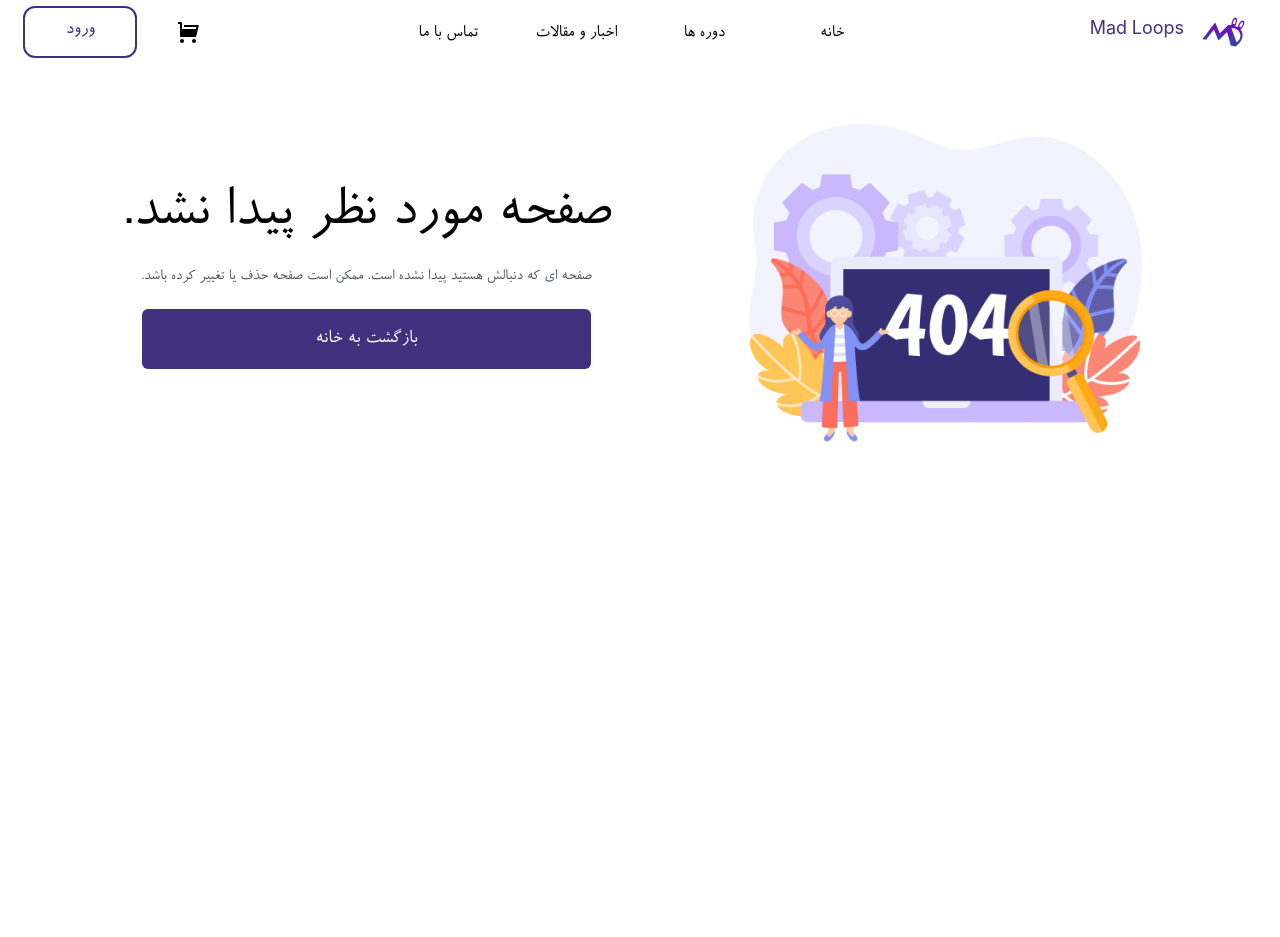
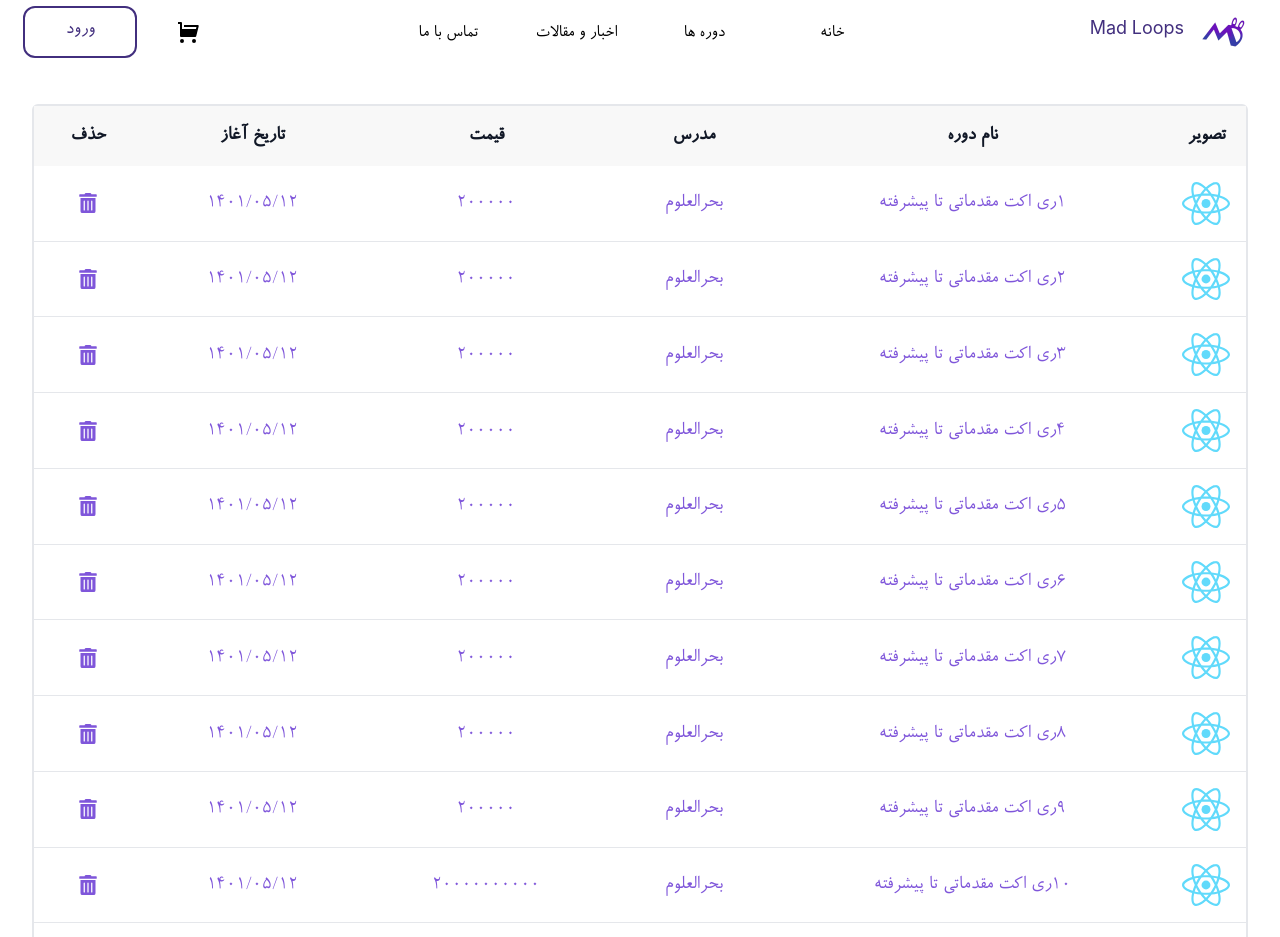
Before and after one commit to msafarianarkuli/madloops, a React (Create React App) app: page /cart in a window 1280 px wide. Shown: the top 937 px of the page. Before the commit the page ends 800 px from the top, so only its background shows below. Built offline with nearby package versions, Linux system fonts and the light colour scheme.

Commit message:
add datpicker in sign-up page add cart in project

```diff
--- a/src/App.js
+++ b/src/App.js
@@ -20,6 +20,7 @@ import EditProfile from "./Components/content/Panel/EditProfile";
 import SignUpPage from "./Screens/Sign-up/sign-up.component";
 import ForgetPasswordPage from "./Screens/Forget-Password/forget-password.component";
 import LoginPage from "./Screens/Login/login.component";
+import CartPage from "./Components/content/Cart/cart.component";
 
 const App = () => {
   return (
@@ -27,6 +28,7 @@ const App = () => {
       <Routes>
         <Route path="/" element={<Navigation />}>
           <Route index element={<LandingPage />} />
+          <Route path="cart" element={<CartPage />} />
           <Route path="blogs" element={<BlogsPage />} />
           <Route path="course" element={<CoursesPage />} />
           <Route path="single-course" element={<SingleCourse />} />
--- a/src/Components/Navigation/navigation.component.jsx
+++ b/src/Components/Navigation/navigation.component.jsx
@@ -60,9 +60,13 @@ const Navigation = () => {
           </div>
           <div className="menu xl:col-span-1 lg:col-span-2 md:col-span-2 md:block hidden">
             <div className="grid grid-cols-2 h-16">
-              <div className="flex justify-end items-center col-span-1">
+              <Link
+                className="flex justify-end items-center col-span-1"
+                to="cart"
+              >
                 <RiShoppingCartFill className="xl:ml-4 h-6 lg:ml-8 md:ml-12 text-2xl cursor-pointer duration-100 ease-in-out hover:scale-125 hover:text-deep-purple" />
-              </div>
+              </Link>
+
               <div className="flex justify-center items-center col-span-1">
                 <Link to="login">
                   <Button
--- a/src/Components/common/Animate-AuthRightSkill-SVG/animate-auth-right-skill-svg.component.jsx
+++ b/src/Components/common/Animate-AuthRightSkill-SVG/animate-auth-right-skill-svg.component.jsx
@@ -22,7 +22,7 @@ const AnimateAuthRightSkill = () => {
           id="authTik"
           d="M3.66302 8.90871C2 8.5 0.662966 9.90871 1.16302 11.4088C1.66307 12.9089 8.66304 19.4087 8.66304 19.4087C10.263 21.4087 12.3297 20.242 13.163 19.4087C13.163 19.4087 26.8774 5.90872 28.1629 4.4088C29.4485 2.90887 27.1629 -0.0911254 25.163 1.40876C23.1631 2.90865 10.663 15.4088 10.663 15.4088C4.66302 8.90871 3.66302 8.90871 3.66302 8.90871Z"
           stroke="#7A58C9"
-          stroke-width="2"
+          strokeWidth="2"
         />
       </svg>
     </div>
--- a/src/Components/common/Animate-SignUp-SVG/animate-signup-svg.component.jsx
+++ b/src/Components/common/Animate-SignUp-SVG/animate-signup-svg.component.jsx
@@ -25,27 +25,27 @@ const AnimateSignUpSvg = () => {
           id="roundStrock"
           d="M217.41 71.4243C225.643 65.5702 227.656 54.0386 220.689 46.7233C204.234 29.4451 183.181 17.0168 159.835 11.0221C130.551 3.50252 99.5508 6.59151 72.3264 19.7418C45.102 32.8921 23.4114 55.2547 11.0975 82.8675C-1.2164 110.48 -3.3585 141.561 5.05071 170.602C13.4599 199.643 31.8775 224.77 57.0404 241.53C82.2033 258.291 112.487 265.604 142.526 262.173C172.564 258.742 200.419 244.789 221.154 222.786C237.684 205.244 248.839 183.49 253.517 160.092C255.497 150.186 247.633 141.515 237.546 140.965V140.965C227.459 140.416 219.016 148.238 216.472 158.015C212.631 172.781 205.127 186.451 194.53 197.696C179.721 213.411 159.828 223.376 138.374 225.826C116.921 228.277 95.2923 223.054 77.3211 211.083C59.35 199.113 46.1962 181.167 40.1904 160.426C34.1846 139.685 35.7145 117.488 44.509 97.7673C53.3034 78.0464 68.7948 62.0752 88.2383 52.6833C107.682 43.2915 129.822 41.0853 150.737 46.4558C165.702 50.2988 179.349 57.8438 190.486 68.2729C197.86 75.178 209.177 77.2785 217.41 71.4243V71.4243Z"
           stroke="#00C9A3"
-          stroke-width="14"
+          strokeWidth="14"
           mask="url(#path-1-inside-1_0_1)"
         />
         <path
           id="roundStrock2"
           d="M217.41 71.4243C225.643 65.5702 227.656 54.0386 220.689 46.7233C204.234 29.4451 183.181 17.0168 159.835 11.0221C130.551 3.50252 99.5508 6.59151 72.3264 19.7418C45.102 32.8921 23.4114 55.2547 11.0975 82.8675C-1.2164 110.48 -3.3585 141.561 5.05071 170.602C13.4599 199.643 31.8775 224.77 57.0404 241.53C82.2033 258.291 112.487 265.604 142.526 262.173C172.564 258.742 200.419 244.789 221.154 222.786C237.684 205.244 248.839 183.49 253.517 160.092C255.497 150.186 247.633 141.515 237.546 140.965V140.965C227.459 140.416 219.016 148.238 216.472 158.015C212.631 172.781 205.127 186.451 194.53 197.696C179.721 213.411 159.828 223.376 138.374 225.826C116.921 228.277 95.2923 223.054 77.3211 211.083C59.35 199.113 46.1962 181.167 40.1904 160.426C34.1846 139.685 35.7145 117.488 44.509 97.7673C53.3034 78.0464 68.7948 62.0752 88.2383 52.6833C107.682 43.2915 129.822 41.0853 150.737 46.4558C165.702 50.2988 179.349 57.8438 190.486 68.2729C197.86 75.178 209.177 77.2785 217.41 71.4243V71.4243Z"
           stroke="#00C9A3"
-          stroke-width="14"
+          strokeWidth="14"
           mask="url(#path-1-inside-1_0_1)"
         />
         <path
           id="Tik"
           d="M136.025 191.659C99.5108 210.566 76.7037 175.511 71.9397 145.241C67.1757 114.97 78.5339 87.4487 96 97C110.5 104.929 107.006 160.668 130.012 145.241C199.606 98.5732 426 -38.0004 361.61 16.2986C361.61 16.2986 172.538 172.752 136.025 191.659Z"
           stroke="#422F7E"
-          stroke-width="7"
+          strokeWidth="7"
         />
         <path
           id="Tik2"
           d="M136.025 191.659C99.5108 210.566 76.7037 175.511 71.9397 145.241C67.1757 114.97 78.5339 87.4487 96 97C110.5 104.929 107.006 160.668 130.012 145.241C199.606 98.5732 426 -38.0004 361.61 16.2986C361.61 16.2986 172.538 172.752 136.025 191.659Z"
           stroke="#422F7E"
-          stroke-width="7"
+          strokeWidth="7"
         />
       </svg>
     </div>
--- a/src/Components/common/Date-Picker/date-picker-component.jsx
+++ b/src/Components/common/Date-Picker/date-picker-component.jsx
@@ -1,32 +1,35 @@
-import React from 'react';
-import { useField, useFormikContext } from 'formik';
-import DatePicker from 'react-multi-date-picker';
-import persian from 'react-date-object/calendars/persian';
-import persian_fa from 'react-date-object/locales/persian_fa';
-import 'react-multi-date-picker/styles/colors/purple.css';
+import React from "react";
+import { useField, useFormikContext } from "formik";
+import DatePicker from "react-multi-date-picker";
+import persian from "react-date-object/calendars/persian";
+import persian_fa from "react-date-object/locales/persian_fa";
+import "react-multi-date-picker/styles/colors/purple.css";
 
-const CustomDatePicker = ({ label, className, ...props }) => {
+const CustomDatePicker = ({
+  label,
+  className,
+  classForm,
+  classLabel,
+  ...props
+}) => {
   const [field, meta] = useField(props);
   const { setFieldValue } = useFormikContext();
   return (
-    <>
-      {label ? (
-        <label className="text-gray-600 block mb-2 text-lg">
-          {label}
-        </label>
-      ) : null}
+    <div className={classForm}>
+      {label ? <label className={classLabel}>{label}</label> : null}
       <DatePicker
         calendar={persian}
         locale={persian_fa}
         calendarPosition="top-bottom"
         {...props}
         {...field}
+        value={field.value || new Date()}
         selected={(field.value && new Date(field.value)) || null}
         onChange={(val) => {
           setFieldValue(field.name, val);
         }}
         inputClass={className}
-        containerStyle={{ width: '100%' }}
+        containerStyle={{ width: "100%" }}
         className="purple"
       />
 
@@ -35,7 +38,7 @@ const CustomDatePicker = ({ label, className, ...props }) => {
           <div className="error">{meta.error}</div>
         ) : null}
       </div>
-    </>
+    </div>
   );
 };
 
--- a/src/Components/common/Inputs/phoneNumber.styles.scss
+++ b/src/Components/common/Inputs/phoneNumber.styles.scss
@@ -1000,6 +1000,10 @@
   transition: box-shadow ease 0.25s, border-color ease 0.25s;
   padding-top: 10.5px;
   padding-bottom: 10.5px;
+
+  @media (max-width: 639px) {
+    width: 320px;
+  }
 }
 
 .react-tel-input .form-control:focus {
@@ -1009,7 +1013,7 @@
 
 .react-tel-input .flag-dropdown {
   position: absolute;
-  top: 20px;
+  top: 22px;
   padding: 0;
   width: 0;
   height: 0;
--- /dev/null
+++ b/src/Components/content/Cart/cart-table.component.jsx
@@ -0,0 +1,44 @@
+import React from "react";
+import Data from "./../../../Core/services/Fake Service/DashCourses";
+import TableRow from "./../Panel/TableRow";
+import { FaTrashAlt } from "react-icons/fa";
+
+const CartTable = ({ Data }) => {
+  return (
+    <table className="min-w-full">
+      <thead className="text-base lg:text-xl font-bold bg-[#f8f8f8]">
+        <tr>
+          <th scope="col" className="text-gray-900 py-4 hidden lg:block">
+            تصویر
+          </th>
+          <th scope="col" className="text-gray-900 py-4">
+            نام دوره
+          </th>
+          <th scope="col" className="text-gray-900 py-4 hidden sm:block">
+            مدرس
+          </th>
+          <th scope="col" className="text-gray-900 py-4">
+            قیمت
+          </th>
+          <th scope="col" className="text-gray-900 py-4 hidden lg:block">
+            تاریخ آغاز
+          </th>
+          <th scope="col" className="text-gray-900 py-4">
+            حذف
+          </th>
+        </tr>
+      </thead>
+      <tbody>
+        {Data.map((course) => (
+          <TableRow
+            key={course.id}
+            course={course}
+            icon={<FaTrashAlt className="mx-auto" />}
+          />
+        ))}
+      </tbody>
+    </table>
+  );
+};
+
+export default CartTable;
--- /dev/null
+++ b/src/Components/content/Cart/cart.component.jsx
@@ -0,0 +1,23 @@
+import React from "react";
+import CartTable from "./cart-table.component";
+import Data from "./../../../Core/services/Fake Service/DashCourses";
+import { Button } from "./../../common/button-component/button.component";
+
+const CartPage = () => {
+  return (
+    <div className="w-[95%] m-auto border-2 mt-10 rounded-md">
+      <CartTable Data={Data} />
+      <div className="flex justify-between">
+        <div className="font-bold text-black text-xl p-5">
+          قیمت کل محصولات:
+          {Data.reduce((a, b) => a + b.price, 0)} تومان
+        </div>
+        <Button className="btn btn-primary rounded-none text-xl">
+          ورود و ثبت سفارش
+        </Button>
+      </div>
+    </div>
+  );
+};
+
+export default CartPage;
--- a/src/Components/content/SignUp/sign-up-second.component.jsx
+++ b/src/Components/content/SignUp/sign-up-second.component.jsx
@@ -8,6 +8,7 @@ import { Form, Formik } from "formik";
 import * as Yup from "yup";
 import { Link } from "react-router-dom";
 import PhoneNumberField from "../../common/Inputs/InputPhoneNumber.component";
+import CustomDatePicker from "../../common/Date-Picker/date-picker-component";
 
 const SignUpSecondPage = (props) => {
   const handleSubmit = (values) => {
@@ -37,13 +38,11 @@ const SignUpSecondPage = (props) => {
       <Formik
         initialValues={props.data}
         validationSchema={Yup.object({
-          nationalId: Yup.number()
-            .required("لطفا فیلد شماره ملی را وارد کنید")
-            .typeError("شماره ملی خود را صحیح وارد کنید")
-            .positive("شماره ملی نمی تواند با منها شروع شود")
-            .integer("شماره ملی نمی‌ تواند شامل اعشار باشد")
-            .min(99999, "شماره ملی نباید از 5 رقم کمتر باشد")
-            .max(9999999999, "شماره ملی نباید از 10 رقم بیشتر باشد"),
+          nationalId: Yup.string()
+            .required("لطفا فیلد کد ملی را پر کنید")
+            .matches(/^[0-9]+$/, "الگوی وارد شده صحیح نمی باشد")
+            .min(10, "تعداد ارقام کد ملی صحیح نیست")
+            .max(10, "تعداد ارقام کد ملی صحیح نیست"),
 
           phoneNumber: Yup.string()
             .required("شماره تماس را وارد کنید")
@@ -54,10 +53,7 @@ const SignUpSecondPage = (props) => {
 
           birthDate: Yup.string()
             .required("لطفا فیلد تاریخ تولد را پر کنید")
-            .matches(
-              /^[1-4]\d{3}\/((0[1-6]\/((3[0-1])|([1-2][0-9])|(0[1-9])))|((1[0-2]|(0[7-9]))\/(30|([1-2][0-9])|(0[1-9]))))$/,
-              "تاریخ وارد شده صحیح نیست"
-            ),
+            .nullable(),
         })}
         onSubmit={handleSubmit}
       >
@@ -84,16 +80,13 @@ const SignUpSecondPage = (props) => {
                 dropdownClass="bottom-full absolute"
                 classError="text-red-500 h-[20px] mt-1 mr-1"
               />
-              <InputFeild
+              <CustomDatePicker
                 classForm="flex flex-col mt-2 h-24"
                 label="تاریخ تولد:"
                 name="birthDate"
-                type="text"
-                id="birthDate"
-                classInput="ltr sm:w-96 w-80 p-2 mb-1 border-2 border-[#B7B7B7] focus:border-transparent focus:input-shadow bg-white rounded-[15px] outline-none duration-300"
+                className="ltr sm:w-96 w-80 p-2 mb-1 border-2 border-[#B7B7B7] focus:border-transparent focus:input-shadow bg-white rounded-[15px] outline-none duration-300"
                 classLabel="text-xl mb-2"
-                placeholder="تاریخ تولد خود را وارد کنید..."
-                classError="text-red-500 h-[20px] mb-1"
+                placeholder="1401/06/12"
               />
             </div>
             <div className="mt-2 h-14 flex justify-center">
--- a/src/Core/services/Fake Service/DashCourses.js
+++ b/src/Core/services/Fake Service/DashCourses.js
@@ -1,93 +1,93 @@
-import { v4 as uuidv4 } from 'uuid';
-import reactIcon from '../../../Assets/img-user-panel/React-icon.svg';
+import { v4 as uuidv4 } from "uuid";
+import reactIcon from "../../../Assets/img-user-panel/React-icon.svg";
 const Data = [
   {
     id: uuidv4(),
     icon: reactIcon,
-    name: '1ری اکت مقدماتی تا پیشرفته',
-    teacher: 'بحرالعلوم',
-    price: '200.000',
-    data: '1401/05/12',
+    name: "1ری اکت مقدماتی تا پیشرفته",
+    teacher: "بحرالعلوم",
+    price: 200000,
+    data: "1401/05/12",
   },
   {
     id: uuidv4(),
     icon: reactIcon,
-    name: '2ری اکت مقدماتی تا پیشرفته',
-    teacher: 'بحرالعلوم',
-    price: '200.000',
-    data: '1401/05/12',
+    name: "2ری اکت مقدماتی تا پیشرفته",
+    teacher: "بحرالعلوم",
+    price: 200000,
+    data: "1401/05/12",
   },
   {
     id: uuidv4(),
     icon: reactIcon,
-    name: '3ری اکت مقدماتی تا پیشرفته',
-    teacher: 'بحرالعلوم',
-    price: '200.000',
-    data: '1401/05/12',
+    name: "3ری اکت مقدماتی تا پیشرفته",
+    teacher: "بحرالعلوم",
+    price: 200000,
+    data: "1401/05/12",
   },
   {
     id: uuidv4(),
     icon: reactIcon,
-    name: '4ری اکت مقدماتی تا پیشرفته',
-    teacher: 'بحرالعلوم',
-    price: '200.000',
-    data: '1401/05/12',
+    name: "4ری اکت مقدماتی تا پیشرفته",
+    teacher: "بحرالعلوم",
+    price: 200000,
+    data: "1401/05/12",
   },
   {
     id: uuidv4(),
     icon: reactIcon,
-    name: '5ری اکت مقدماتی تا پیشرفته',
-    teacher: 'بحرالعلوم',
-    price: '200.000',
-    data: '1401/05/12',
+    name: "5ری اکت مقدماتی تا پیشرفته",
+    teacher: "بحرالعلوم",
+    price: 200000,
+    data: "1401/05/12",
   },
   {
     id: uuidv4(),
     icon: reactIcon,
-    name: '6ری اکت مقدماتی تا پیشرفته',
-    teacher: 'بحرالعلوم',
-    price: '200.000',
-    data: '1401/05/12',
+    name: "6ری اکت مقدماتی تا پیشرفته",
+    teacher: "بحرالعلوم",
+    price: 200000,
+    data: "1401/05/12",
   },
   {
     id: uuidv4(),
     icon: reactIcon,
-    name: '7ری اکت مقدماتی تا پیشرفته',
-    teacher: 'بحرالعلوم',
-    price: '200.000',
-    data: '1401/05/12',
+    name: "7ری اکت مقدماتی تا پیشرفته",
+    teacher: "بحرالعلوم",
+    price: 200000,
+    data: "1401/05/12",
   },
   {
     id: uuidv4(),
     icon: reactIcon,
-    name: '8ری اکت مقدماتی تا پیشرفته',
-    teacher: 'بحرالعلوم',
-    price: '200.000',
-    data: '1401/05/12',
+    name: "8ری اکت مقدماتی تا پیشرفته",
+    teacher: "بحرالعلوم",
+    price: 200000,
+    data: "1401/05/12",
   },
   {
     id: uuidv4(),
     icon: reactIcon,
-    name: '9ری اکت مقدماتی تا پیشرفته',
-    teacher: 'بحرالعلوم',
-    price: '200.000',
-    data: '1401/05/12',
+    name: "9ری اکت مقدماتی تا پیشرفته",
+    teacher: "بحرالعلوم",
+    price: 200000,
+    data: "1401/05/12",
   },
   {
     id: uuidv4(),
     icon: reactIcon,
-    name: '10ری اکت مقدماتی تا پیشرفته',
-    teacher: 'بحرالعلوم',
-    price: '200.000',
-    data: '1401/05/12',
+    name: "10ری اکت مقدماتی تا پیشرفته",
+    teacher: "بحرالعلوم",
+    price: 20000000000,
+    data: "1401/05/12",
   },
   {
     id: uuidv4(),
     icon: reactIcon,
-    name: '11ری اکت مقدماتی تا پیشرفته',
-    teacher: 'بحرالعلوم',
-    price: '200.000',
-    data: '1401/05/12',
+    name: "11ری اکت مقدماتی تا پیشرفته",
+    teacher: "بحرالعلوم",
+    price: 200000,
+    data: "1401/05/12",
   },
 ];
 
```
Also changed, not shown: src/Components/common/Animate-ForgotPass-SVG/animate-forgotpass-svg.component.jsx (+11 -11 lines), src/Components/content/Panel/EditProfile.jsx (+33 -31 lines).
